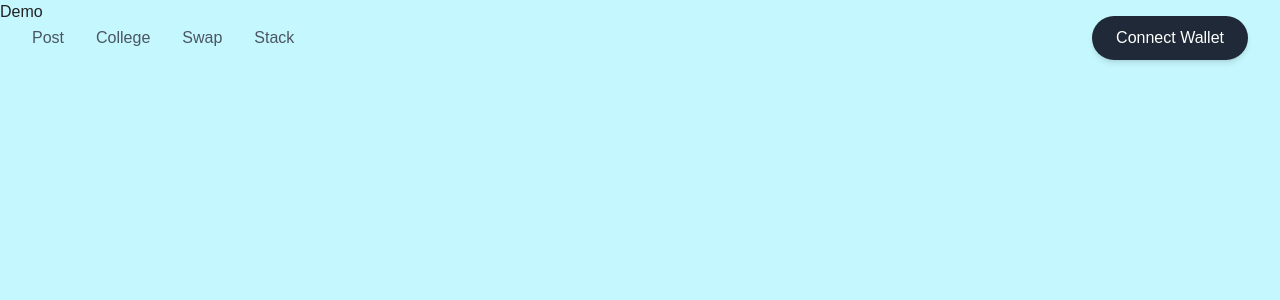
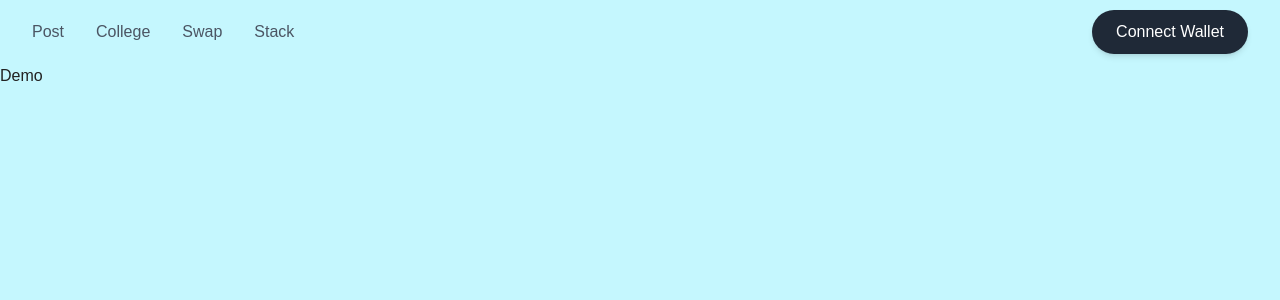
Before and after one commit to wrule/yd-college, a Next.js app in the folder apps/college-ui/: page /college in a window 1280 px wide. Shown: the top 300 px of the page. Built offline with nearby package versions, Linux system fonts and the light colour scheme.

Commit message:
feat: mt16

```diff
--- a/apps/college-ui/src/app/layout.tsx
+++ b/apps/college-ui/src/app/layout.tsx
@@ -30,7 +30,9 @@ export default function RootLayout({
         className={`${geistSans.variable} ${geistMono.variable} antialiased`}
       >
         <Header />
-        {children}
+        <div className="mt-16">
+         {children}
+        </div>
       </body>
     </html>
   );
--- a/apps/college-ui/src/components/Header.tsx
+++ b/apps/college-ui/src/components/Header.tsx
@@ -2,7 +2,7 @@
 
 const Header = () => {
   return (
-    <header className="fixed top-0 left-0 right-0 flex items-center justify-between px-8 py-4">
+    <header className="fixed top-0 left-0 right-0 h-16 flex items-center justify-between px-8">
       <nav>
         <ul className="flex items-center gap-8">
           <li className="relative group">
```
